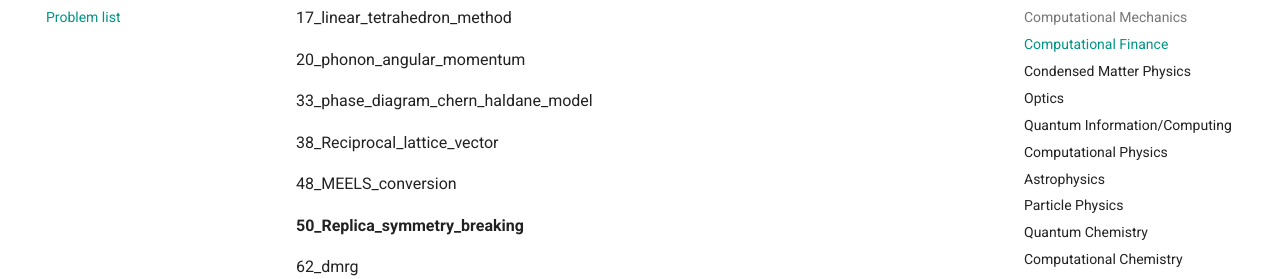
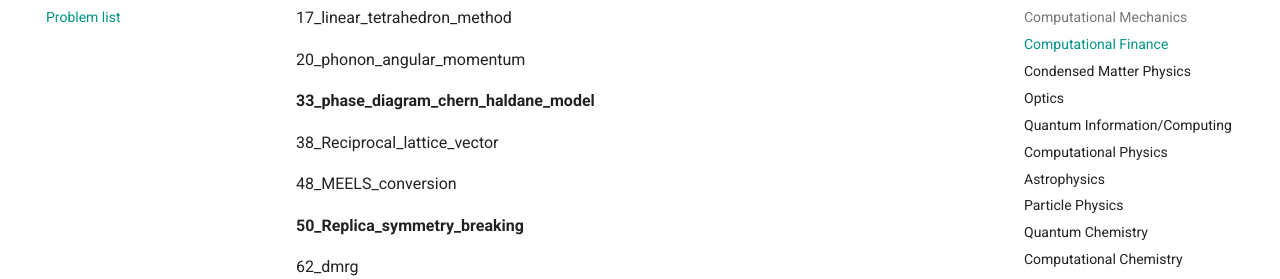
Before and after one commit to scicode-bench/scicode-bench.github.io, an MkDocs documentation site: the page built from docs/problems.md, in a window 1280 px wide and 900 px high, scrolled down 915 px. Shown: the part 166-445 px from the top of the window. Built offline with MkDocs 1.6.1 and Material for MkDocs 9.7.7, drawn with Linux system fonts in a browser that asks for light colours; comment, search, counter and statistics services are not loaded.

```diff
--- a/docs/problems.md
+++ b/docs/problems.md
@@ -35,7 +35,7 @@
 
 20_phonon_angular_momentum
 
-33_phase_diagram_chern_haldane_model
+**33_phase_diagram_chern_haldane_model**
 
 38_Reciprocal_lattice_vector
 
@@ -106,7 +106,7 @@
 58_Tolman_Oppenheimer_Volkoff_star
 
 ## Particle Physics
-70_neutrino_oscillation
+**70_neutrino_oscillation**
 
 ## Quantum Chemistry
 **12_Schrodinger_DFT_with_SCF**
```
